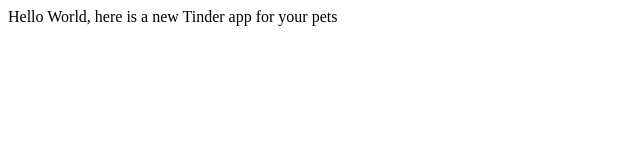
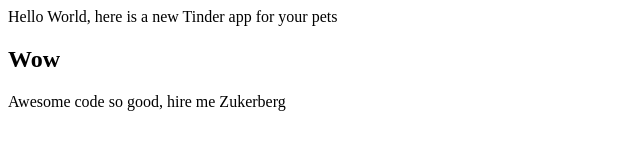
Before and after one commit to alimaqsood19/tinder12, a plain HTML site: page index.html in a window 1280 px wide. Shown: the whole page, without its empty margins (0-640 px from the left). Drawn offline with Linux system fonts and the light colour scheme.

Commit message:
Added new code

```diff
--- a/index.html
+++ b/index.html
@@ -5,13 +5,17 @@
   <meta charset="UTF-8">
   <meta http-equiv="X-UA-Compatible" content="IE=edge">
   <meta name="viewport" content="width=device-width, initial-scale=1.0">
-  <title>Document</title>
+  <title>Tinder 12</title>
 </head>
 
 <body>
   <div>
     Hello World, here is a new Tinder app for your pets
   </div>
+  <div>
+    <h2>Wow</h2>
+    <p>Awesome code so good, hire me Zukerberg</p>
+  </div>
 </body>
 
 </html>
```
